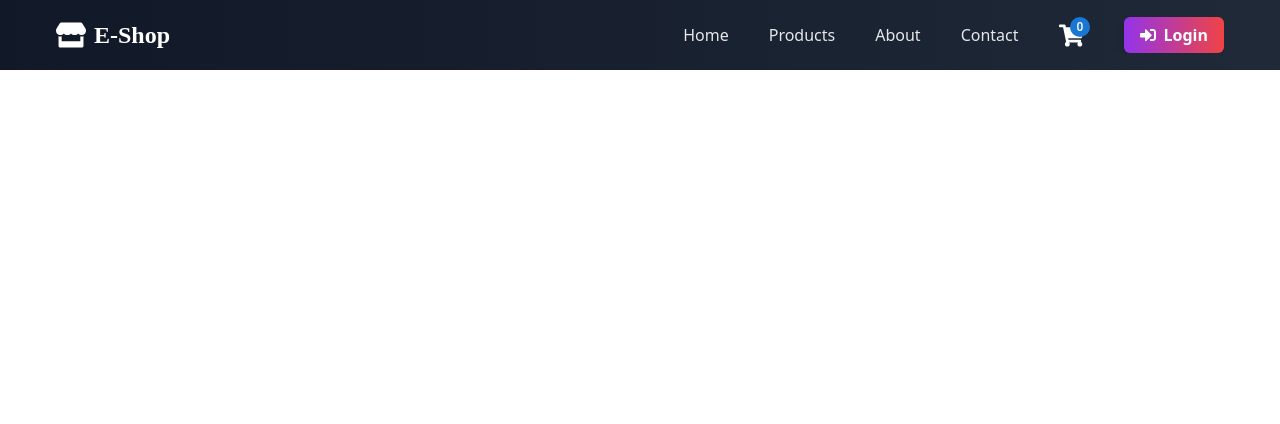
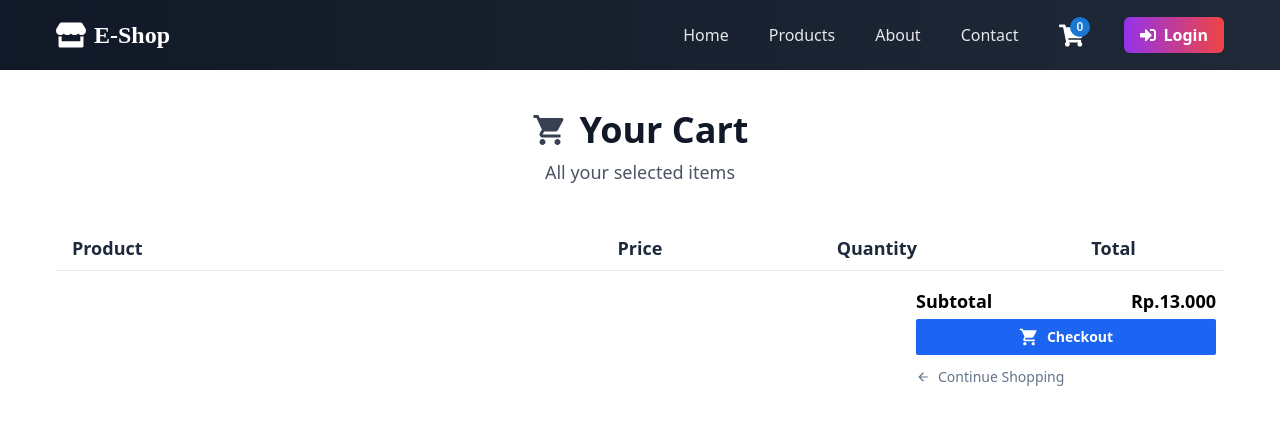
Before and after one commit to wildanfm19/frontend_bcod, a React (Vite) app: page /cart in a window 1280 px wide. Shown: the top 424 px of the page. Built offline with nearby package versions, Linux system fonts and the light colour scheme; a web font is replaced by a local one.

Commit message:
Start on Shopping cart

```diff
--- a/src/App.jsx
+++ b/src/App.jsx
@@ -10,6 +10,7 @@
 import { BrowserRouter as Router, Routes, Route } from 'react-router-dom';
 
 import { Toaster } from 'react-hot-toast'; // Needed to show toast notifications
+import Cart from './components/cart/Cart';
 
 function App() {
   return(
@@ -21,6 +22,7 @@
           <Route path='/products' element={<Products/>}/>
           <Route path='/about' element={<About/>}/>
           <Route path='/contact' element={<Contact/>}/>
+          <Route path='/cart' element={<Cart/>}/>
         </Routes>
     </Router>
     <Toaster position= 'bottom-center'/>
--- /dev/null
+++ b/src/components/cart/Cart.jsx
@@ -0,0 +1,60 @@
+import { MdArrowBack, MdShoppingCart } from "react-icons/md";
+import { Link } from "react-router-dom";
+
+const Cart = () => {
+    return(
+        <div className="lg:px-14 sm:px-8 px-4 py-10">
+            <div className="flex flex-col items-center mb-12">
+                <h1 className="text-4xl font-bold text-gray-900 flex items-center gap-3">
+                    <MdShoppingCart size={36} className="text-gray-700"/>
+                    Your Cart
+                </h1>
+                <p className="text-lg text-gray-600 mt-2">All your selected items</p>
+            </div>
+
+            <div className="grid md:grid-cols-5  grid-cols-4 gap-4 pb-2 font-semibold items-center">
+               <div className="md:col-span-2 justify-self-start text-lg text-slate-800 lg:ps-4">
+                Product
+               </div>
+
+               <div className="justify-self-center text-lg text-slate-800">
+                 Price
+               </div>
+
+               <div className="justify-self-center text-lg text-slate-800">
+                Quantity
+               </div>
+
+                <div className="justify-self-center text-lg text-slate-800">
+                    Total
+               </div>
+            </div>
+
+            <div className="border-t-[1.5px] border-slate-200 py-4 flex sm:flex-row smLpx-0 px-2 flex-col sm:justify-between gap-4">
+                <div></div>
+                <div className="flex text-sm gap-1 flex-col">
+                    <div className="flex justify-between w-full md:text-lg text-sm font-semibold">
+                        <span>Subtotal</span>
+                        <span>Rp.13.000</span>
+                    </div>
+
+                   <Link className="w-full flex justify-end" to="/checkout">
+                    <button
+                        onClick={() => {}}
+                        className="font-semibold w-[300px] py-2 px-4 rounded-sm bg-customBlue text-white flex items-center justify-center gap-2 hover:text-gray-300 transition duration-500">
+                       <MdShoppingCart size={20}/>
+                        Checkout
+                    </button>
+                   </Link>
+
+                   <Link className="flex gap-2 items-center mt-2 text-slate-500" to="/">
+                        <MdArrowBack/>
+                        <span>Continue Shopping</span>
+                   </Link>
+                </div>
+            </div>
+        </div>
+    );
+};
+
+export default Cart;
```
